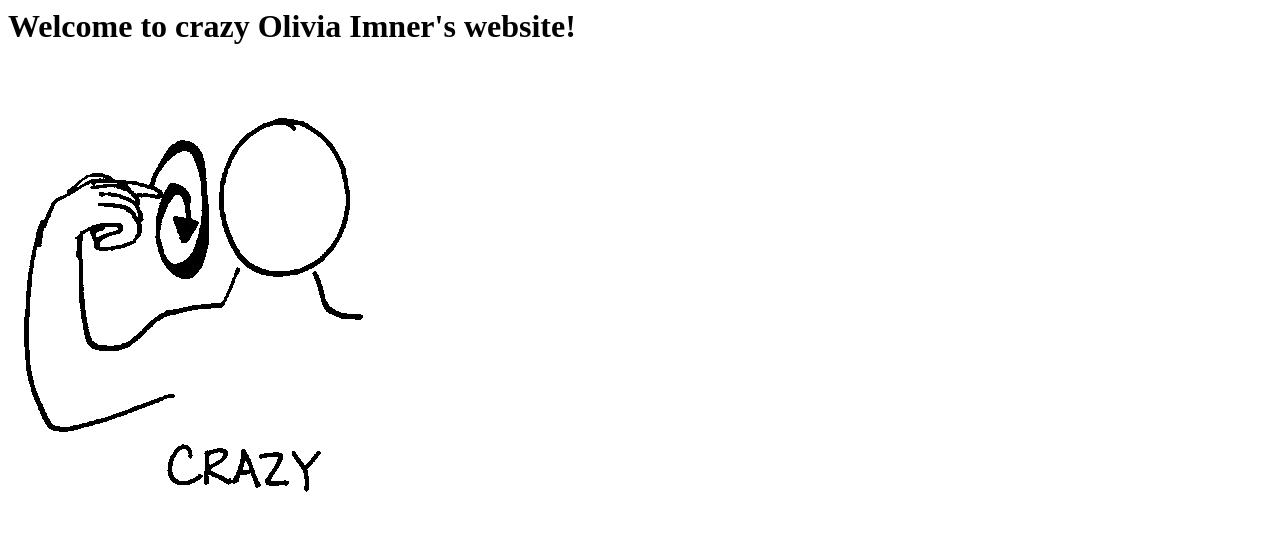
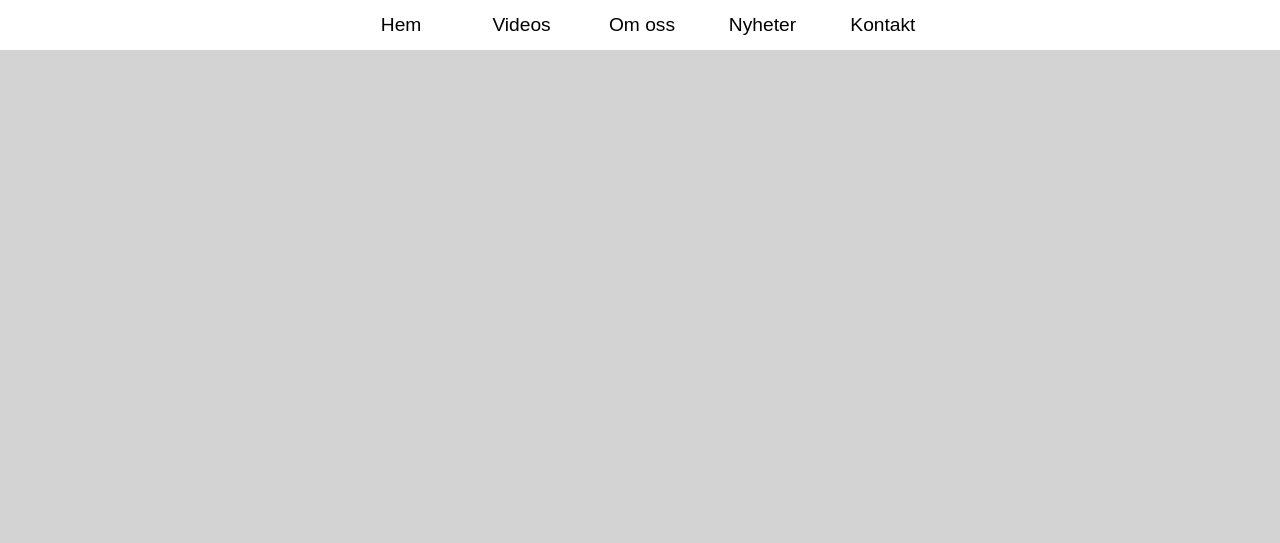
Before and after one commit to OliviaImner/OliviaImner.github.io, a plain HTML site: page index.html in a window 1280 px wide. Drawn offline with nearby package versions, Linux system fonts and the light colour scheme.

Commit message:
Upload of files

```diff
--- a/index.html
+++ b/index.html
@@ -1,3 +1,24 @@
+<!doctype html>
+<html lang="sv">
+<head>
+<meta charset= "UTF-8">
+	<title> Olivia Imner </title>
+     <link rel="stylesheet" href="styles.css">
+      <script src="http://code.jquery.com/jquery-1.6.3.min.js"></script>
+        <script src="main.js"></script>
 
-<h1> Welcome to crazy Olivia Imner's website!</h1>
-<img src="https://github.com/OliviaImner/oliviaimner.github.io/raw/master/crazy-sketch.jpg">
+</head>
+    <body>
+        <div class="menu-container">
+            <ul>
+        <li class="home"><a href="#">Hem</a></li>
+        <li class="video"><a class="active" href="#">Videos</a></li>
+        <li class="about"><a href="#">Om oss</a></li>
+        <li class="news"><a href="#">Nyheter</a></li>
+        <li class="contact"><a href="#">Kontakt</a></li>
+      </ul>
+        </div>
+
+
+    </body>
+</html>
--- /dev/null
+++ b/styles.css
@@ -0,0 +1,50 @@
+body{
+	font-family: 'Raleway', sans-serif;
+    margin: 0;
+    padding: 0;
+    background-color: lightgray;
+}
+.menu-container ul{
+    list-style: none;
+    background-color: white;
+    text-align: center;
+    padding: 0;
+    margin: 0;
+
+}
+.menu-container li{
+    font-size: 1.2em;
+    line-height: 40px;
+    height: 40px;
+
+    margin-right: -4px;
+    display: inline-block;
+    width: 110px;
+}
+.menu-container a{
+    text-decoration: none;
+    color: black;
+    transition: .3s background-color;
+    display: block;
+
+
+}
+.menu-container a:hover {
+    background-color: lightgray;
+    color: white;
+    border-bottom: 1px solid #888;
+    cursor: default;
+}
+.menu-container a.active {
+    color: black;
+    background-color: white;
+    cursor: default;
+}
+@media screen and  (min-width: 600px){
+    .menu-container li{
+        width: 120px;
+        line-height: 50px;
+        border-bottom: none;
+        height: 50px;
+    }
+}
```
Also changed, not shown: main.js (added).
